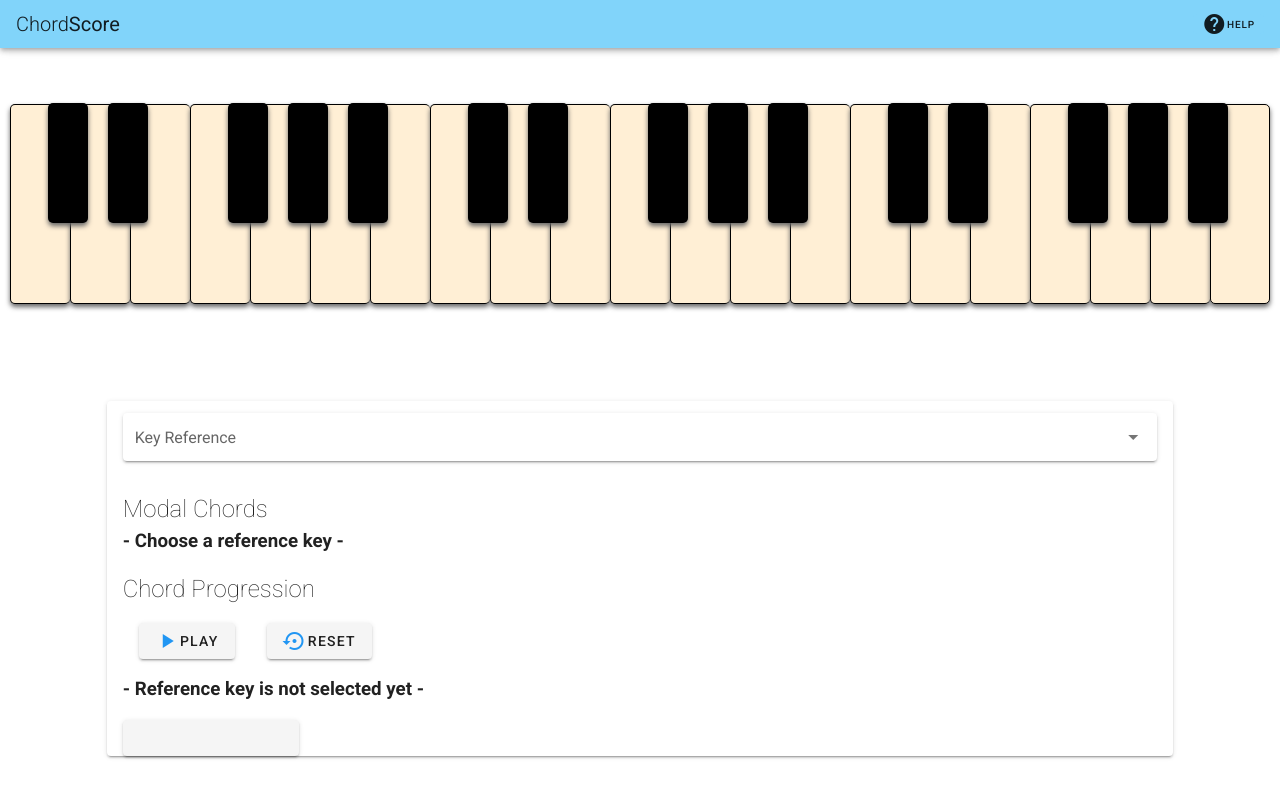
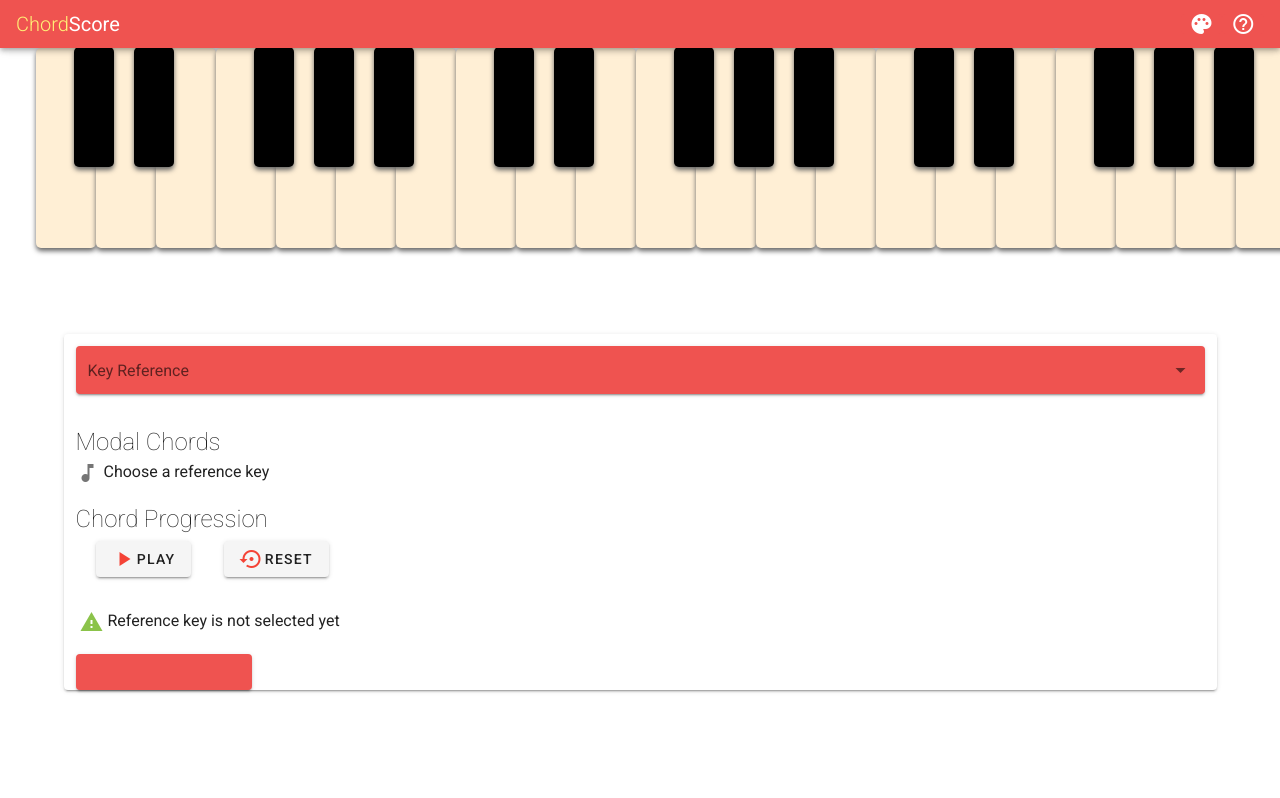
Before and after one commit to olivieromassi/ChordSchool, a Vue app: page / in a window 1280 px wide. Built offline with nearby package versions, Linux system fonts and the light colour scheme.

Commit message:
Vuetify - flex

```diff
--- a/src/App.vue
+++ b/src/App.vue
@@ -1,34 +1,40 @@
 <template>
     <v-app id="app">
         <v-main>
-            <v-app-bar app dense class="light-blue lighten-3">
-                <v-toolbar-title>
-                    <span class="font-weight-light">Chord</span>
+            <v-app-bar app dense hide-on-scroll class="primary lighten-1 white--text">
+                <v-toolbar-title @click="reloadPage()" >
+                    <span class="font-weight-light secondary--text text--lighten-2 ">Chord</span>
                     <span>Score</span>
                 </v-toolbar-title>
                 <v-spacer></v-spacer>
-                <v-btn x-small depressed text class="light-blue lighten-3">
-                    <v-icon>help</v-icon>
-                    <span>help</span>
+                <v-btn x-small depressed text class="primary lighten-1 ">
+                    <v-icon>palette</v-icon>
+
+                </v-btn>
+                <v-btn x-small depressed text class="primary lighten-1 ">
+                    <v-icon>help_outline</v-icon>
                 </v-btn>
             </v-app-bar>
-            <v-container class="fill-height mt-0" fluid>
-                <v-row class="pt-0 mt-0">
-                    <v-spacer></v-spacer>
-                    <Keyboard class="hidden-sm-and-down"></Keyboard>
-                    <v-spacer></v-spacer>
-                </v-row>
-                <v-row id="card" align="center" justify="center" class="mt-5">
-                    <v-flex md10>
+            <v-container class="fill-height">
+                <v-layout row wrap>
+                    <v-flex xs12 md12 lg12>
+                        <v-row>
+                            <v-spacer></v-spacer>
+                            <Keyboard class="hidden-md-and-down"></Keyboard>
+                            <v-spacer></v-spacer>
+                        </v-row>
+                    </v-flex>
+                    <v-flex xs12 md12 lg12 class="ma-4" align-self-start>
                         <v-card>
-                            <v-main class="mx-4 pt-1">
-                                <KeyReference class="mt-2"></KeyReference>
+                            <v-main class="mx-3 pt-3">
+                                <KeyReference></KeyReference>
                                 <Modes></Modes>
                                 <ChordProgression></ChordProgression>
                             </v-main>
                         </v-card>
                     </v-flex>
-                </v-row>
+
+                </v-layout>
             </v-container>
         </v-main>
     </v-app>
@@ -54,16 +60,26 @@
             ChordProgression,
             Modes,
             KeyReference
+        },
+        methods: {
+            reloadPage(){
+                window.location.reload()
+            }
         }
     }
 </script>
 
 <style>
-    /*body {
+    /*
+    body {
         overflow: hidden;
         height: 100vh;
-    }*/
-    #card{
+    }
+
+     */
+
+
+    #card {
         padding-top: -10px;
     }
 </style>
--- a/src/components/ChordProgression.vue
+++ b/src/components/ChordProgression.vue
@@ -1,25 +1,58 @@
 <template>
     <div>
         <h2 class="font-weight-thin">Chord Progression</h2>
-        <v-btn class="ma-4" @click="playProgression">
-            <v-icon color="blue">play_arrow</v-icon>
-            <span>play</span>
-        </v-btn>
-        <v-btn class="ma-4" @click="resetProgression">
-            <v-icon color="blue">settings_backup_restore</v-icon>
-            <span>reset</span>
-        </v-btn>
-        <h3 v-if="progression.length === 0 & this.$store.state.keyReference.length===0"> - Reference key is not selected yet - </h3>
-        <h3 v-else-if="progression.length === 0"> - Add chords to the progression - </h3>
+        <v-layout row wrap>
+            <v-flex md2 lg1 mx-4>
+                <v-tooltip bottom>
+                    <template v-slot:activator="{ on, attrs }">
+                        <v-btn class="ma-4" @click="playProgression" v-bind="attrs" v-on="on">
+                            <v-icon color="primary">play_arrow</v-icon>
+                            <span>play</span>
+                        </v-btn>
+                    </template>
+                    <span>Hear your chord progression!</span>
+                </v-tooltip>
+            </v-flex>
+            <v-flex md2 lg1 mx-4>
+                <v-tooltip bottom>
+                    <template v-slot:activator="{ on, attrs }">
+                        <v-btn class="ma-4" @click="resetProgression" v-bind="attrs" v-on="on">
+                            <v-icon color="primary">settings_backup_restore</v-icon>
+                            <span>reset</span>
+                        </v-btn>
+                    </template>
+                    <span>Empty the progression</span>
+                </v-tooltip>
+            </v-flex>
+
+            <v-flex md6 lg6 ma-4 v-if="this.progression.length>0">
+                <v-icon color="primary lighten-1">drag_indicator</v-icon>
+                Drag and rearrange the chords
+            </v-flex>
+        </v-layout>
+        <v-layout row wrap>
+            <div class="ma-4" v-if="progression.length === 0 & this.$store.state.keyReference.length===0">
+                <v-icon color="error">warning</v-icon>
+                Reference key is not selected yet
+            </div>
+            <div class="ma-4" v-else-if="progression.length === 0">
+                <v-icon color="warning">music_note</v-icon>
+                Add chords to the progression using the
+                <v-btn fab x-small flat depressed>
+                    <v-icon color="primary">mdi-plus</v-icon>
+                </v-btn>
+                icon
+            </div>
+        </v-layout>
         <v-list>
             <draggable v-model="progression">
                 <v-list-item v-for="(chord, index) in progression" v-bind:key="chord.index">
-                   <!--//{{key}}-->
+                    <!--//{{key}}-->
                     <Chord :features="chord" :index="index"></Chord>
                 </v-list-item>
             </draggable>
         </v-list>
-        <v-btn @click="notableChords">
+        <v-btn color="primary lighten-1" @click="notableChords">
             <v-icon color="blue">chords</v-icon>
         </v-btn>
 
@@ -40,17 +73,17 @@
             draggable
         },
         methods: {
-            notableChords(){
+            notableChords() {
                 let k = -1;
                 let chordsTonic = [];
                 let allChords = [];
                 let ii_v = [], ii_v_p = [];
-                let ii_v_i = [], ii_v_i_p = [] ;
-                let iii_vi_ii_v= [], iii_vi_ii_v_p = [];
+                let ii_v_i = [], ii_v_i_p = [];
+                let iii_vi_ii_v = [], iii_vi_ii_v_p = [];
                 let i_vi_ii_v = [], i_vi_ii_v_p = [];
                 let i_ii_iii_iv = [], i_ii_iii_iv_p = [];
                 let nam, indexNC, nameNC = [];
-                let temp= [];
+                let temp = [];
 
                 for (let i = 0; i < this.progression.length; i++) {
                     chordsTonic[i] = this.progression[i].tonic;
@@ -59,75 +92,75 @@
                 for (let j = 0; j < 7; j++) {
                     allChords[j] = this.modes[j].tonic;
                 }
-                ii_v_i = [allChords[1],allChords[4],allChords[0]];
-                ii_v =[allChords[1],allChords[4]];
-                iii_vi_ii_v=[allChords[2],allChords[5],allChords[1],allChords[4]];
-                i_vi_ii_v=[allChords[0],allChords[5],allChords[1],allChords[4]];
-                i_ii_iii_iv=[allChords[0],allChords[1],allChords[2],allChords[3]];
+                ii_v_i = [allChords[1], allChords[4], allChords[0]];
+                ii_v = [allChords[1], allChords[4]];
+                iii_vi_ii_v = [allChords[2], allChords[5], allChords[1], allChords[4]];
+                i_vi_ii_v = [allChords[0], allChords[5], allChords[1], allChords[4]];
+                i_ii_iii_iv = [allChords[0], allChords[1], allChords[2], allChords[3]];
 
-                for (let n = 0; n < this.progression.length-1; n++) {
+                for (let n = 0; n < this.progression.length - 1; n++) {
 
                     //"III_VI_II_V"
-                    if(n+4 <= this.progression.length){
-                        iii_vi_ii_v_p = [chordsTonic[n],chordsTonic[n+1],chordsTonic[n+2],chordsTonic[n+3]];
-                        if(iii_vi_ii_v_p.toString() === iii_vi_ii_v.toString()){
-                            k=k+1;
+                    if (n + 4 <= this.progression.length) {
+                        iii_vi_ii_v_p = [chordsTonic[n], chordsTonic[n + 1], chordsTonic[n + 2], chordsTonic[n + 3]];
+                        if (iii_vi_ii_v_p.toString() === iii_vi_ii_v.toString()) {
+                            k = k + 1;
                             console.log(k);
-                            indexNC=[n,n+1,n+2,n+3];
-                            nam="III_VI_II_V";
-                            n=n+3;
+                            indexNC = [n, n + 1, n + 2, n + 3];
+                            nam = "III_VI_II_V";
+                            n = n + 3;
                         }
                     }
 
                     //I_VI_II_V
-                    if(n+4 <= this.progression.length){
-                        i_vi_ii_v_p = [chordsTonic[n],chordsTonic[n+1],chordsTonic[n+2],chordsTonic[n+3]];
-                        if(i_vi_ii_v_p.toString() === i_vi_ii_v.toString()){
-                            k=k+1;
+                    if (n + 4 <= this.progression.length) {
+                        i_vi_ii_v_p = [chordsTonic[n], chordsTonic[n + 1], chordsTonic[n + 2], chordsTonic[n + 3]];
+                        if (i_vi_ii_v_p.toString() === i_vi_ii_v.toString()) {
+                            k = k + 1;
                             console.log(k);
-                            indexNC=[n,n+1,n+2,n+3];
-                            nam="I_VI_II_V";
-                            n=n+3;
+                            indexNC = [n, n + 1, n + 2, n + 3];
+                            nam = "I_VI_II_V";
+                            n = n + 3;
                         }
                     }
 
                     //I_II_III_IV
-                    if(n+4 <= this.progression.length){
-                        i_ii_iii_iv_p= [chordsTonic[n],chordsTonic[n+1],chordsTonic[n+2],chordsTonic[n+3]];
-                        if(i_ii_iii_iv_p.toString() === i_ii_iii_iv.toString()){
-                            k=k+1;
+                    if (n + 4 <= this.progression.length) {
+                        i_ii_iii_iv_p = [chordsTonic[n], chordsTonic[n + 1], chordsTonic[n + 2], chordsTonic[n + 3]];
+                        if (i_ii_iii_iv_p.toString() === i_ii_iii_iv.toString()) {
+                            k = k + 1;
                             console.log(k);
-                            indexNC=[n,n+1,n+2,n+3];
-                            nam="I_II_III_IV";
-                            n=n+3;
+                            indexNC = [n, n + 1, n + 2, n + 3];
+                            nam = "I_II_III_IV";
+                            n = n + 3;
 
                         }
                     }
 
                     //II_V
-                    ii_v_p=[chordsTonic[n],chordsTonic[n+1]];
+                    ii_v_p = [chordsTonic[n], chordsTonic[n + 1]];
                     if (ii_v_p.toString() === ii_v.toString()) {
-                        k=k+1;
-                        if(n+3 > this.progression.length || (n+3 <= this.progression.length && (chordsTonic[n+2].toString() !== ii_v_i[2].toString()))){
+                        k = k + 1;
+                        if (n + 3 > this.progression.length || (n + 3 <= this.progression.length && (chordsTonic[n + 2].toString() !== ii_v_i[2].toString()))) {
                             console.log(k);
-                            indexNC=[n,n+1];
-                            nam="II_V";
-                            n=n+1;
+                            indexNC = [n, n + 1];
+                            nam = "II_V";
+                            n = n + 1;
                         }
 
                         //II_V_I
-                        if(n+3 <= this.progression.length){
-                            ii_v_i_p = [chordsTonic[n],chordsTonic[n+1],chordsTonic[n+2]];
-                            if(ii_v_i_p.toString() === ii_v_i.toString()){
+                        if (n + 3 <= this.progression.length) {
+                            ii_v_i_p = [chordsTonic[n], chordsTonic[n + 1], chordsTonic[n + 2]];
+                            if (ii_v_i_p.toString() === ii_v_i.toString()) {
                                 console.log(k);
-                                indexNC=[n,n+1,n+2];
-                                nam="II_V_I";
-                                n=n+2;
+                                indexNC = [n, n + 1, n + 2];
+                                nam = "II_V_I";
+                                n = n + 2;
                             }
                         }
                     }
-                    temp[k]=indexNC;
-                    nameNC[k]=nam;
+                    temp[k] = indexNC;
+                    nameNC[k] = nam;
                 }
                 console.log(temp);
                 console.log(nameNC);
@@ -143,7 +176,7 @@
                         this.progression[i].fifth,
                         this.progression[i].seventh];
                     t[i] = 3 * i / 4;
-                    y[i] = [t[i], x[i]] ;
+                    y[i] = [t[i], x[i]];
                 }
 
                 const synth = new Tone.PolySynth().toDestination();
@@ -156,7 +189,7 @@
                 part.start();
                 Tone.Transport.start();
             },
-            resetProgression(){
+            resetProgression() {
                 this.$store.commit('resetProgression');
             }
         },
--- a/src/components/KeyReference.vue
+++ b/src/components/KeyReference.vue
@@ -1,6 +1,7 @@
 <template>
     <div>
-        <v-select v-model="selectedKey" :items="keys" @change="setKey" solo label="Key Reference" class="headline">
+        <v-select slot="activator" height="5" v-model="selectedKey" :items="keys" @change="setKey" solo
+                  label="Key Reference" background-color="primary lighten-1" class="subtitle-1">
         </v-select>
     </div>
 </template>
--- a/src/components/Keyboard.vue
+++ b/src/components/Keyboard.vue
@@ -67,7 +67,6 @@
         </div>
         <KeyboardKey :note="'B5'"  :keyIsBlack="false"></KeyboardKey>
     </div>
-
 </template>
 
 
@@ -89,9 +88,10 @@
         position: relative;
         list-style: none;
         display: inline-flex;
+        z-index: 1;
     }
     #keyboard:last-child {
-        border-right: 1px solid black;
+        border-right: 1px solid transparent;
     }
 
 </style>
--- a/src/components/KeyboardKey.vue
+++ b/src/components/KeyboardKey.vue
@@ -1,9 +1,7 @@
 <template>
     <div v-bind:class="{ 'key' : !keyIsBlack , 'black-key' : keyIsBlack, 'pressed-key': keyIsPressed}">
         <div>{{keys.map(key => key.noteName)[keys.map(key => key.name).indexOf(note)]}}</div>
-
     </div>
-
 </template>
 
 <script>
@@ -35,11 +33,12 @@
 </script>
 
 <style scoped>
+
     .key {
         position: relative;
         width: 60px;
         height: 200px;
-        border: 1px solid black;
+        border: 2px solid transparent;
         border-right: none;
         background: papayawhip;
         border-radius: 5px;
@@ -49,10 +48,12 @@
         align-items: flex-end;
         padding-bottom: 10px;
         font-weight: bold;
+        /*noinspection CssUnresolvedCustomProperty*/
+        color: var(--v-secondary-base);
     }
 
     .key:last-child {
-        border-right: 1px solid black;
+        border-right: 1px solid transparent;
     }
 
     .black-key {
@@ -69,11 +70,12 @@
         justify-content: center;
         align-items: flex-end;
         padding-bottom: 10px;
-        color: white;
-
+        /*noinspection CssUnresolvedCustomProperty*/
+        color: var(--v-secondary-base);
     }
 
     .pressed-key {
-        background: #81D4FA;
+        /*noinspection CssUnresolvedCustomProperty*/
+        background: var(--v-primary-base);
     }
 </style>
--- a/src/components/Modes.vue
+++ b/src/components/Modes.vue
@@ -1,7 +1,10 @@
 <template>
     <div>
         <h2 class="font-weight-thin">Modal Chords</h2>
-        <h3 v-if="this.$store.state.keyReference.length === 0" > - Choose a reference key - </h3>
+        <div v-if="this.$store.state.keyReference.length === 0">
+            <v-icon>music_note</v-icon>
+            Choose a reference key
+        </div>
         <v-list>
             <v-list-item v-for="mode in modes" :key="mode.index">
                 <ModalChord :features="mode" :keyReference="keyReference"></ModalChord>
```
Also changed, not shown: src/components/Chord.vue (+24 -31 lines), src/components/ModalChord.vue (+36 -46 lines), src/plugins/vuetify.js (+22 -0 lines), src/store.js (+12 -26 lines).
